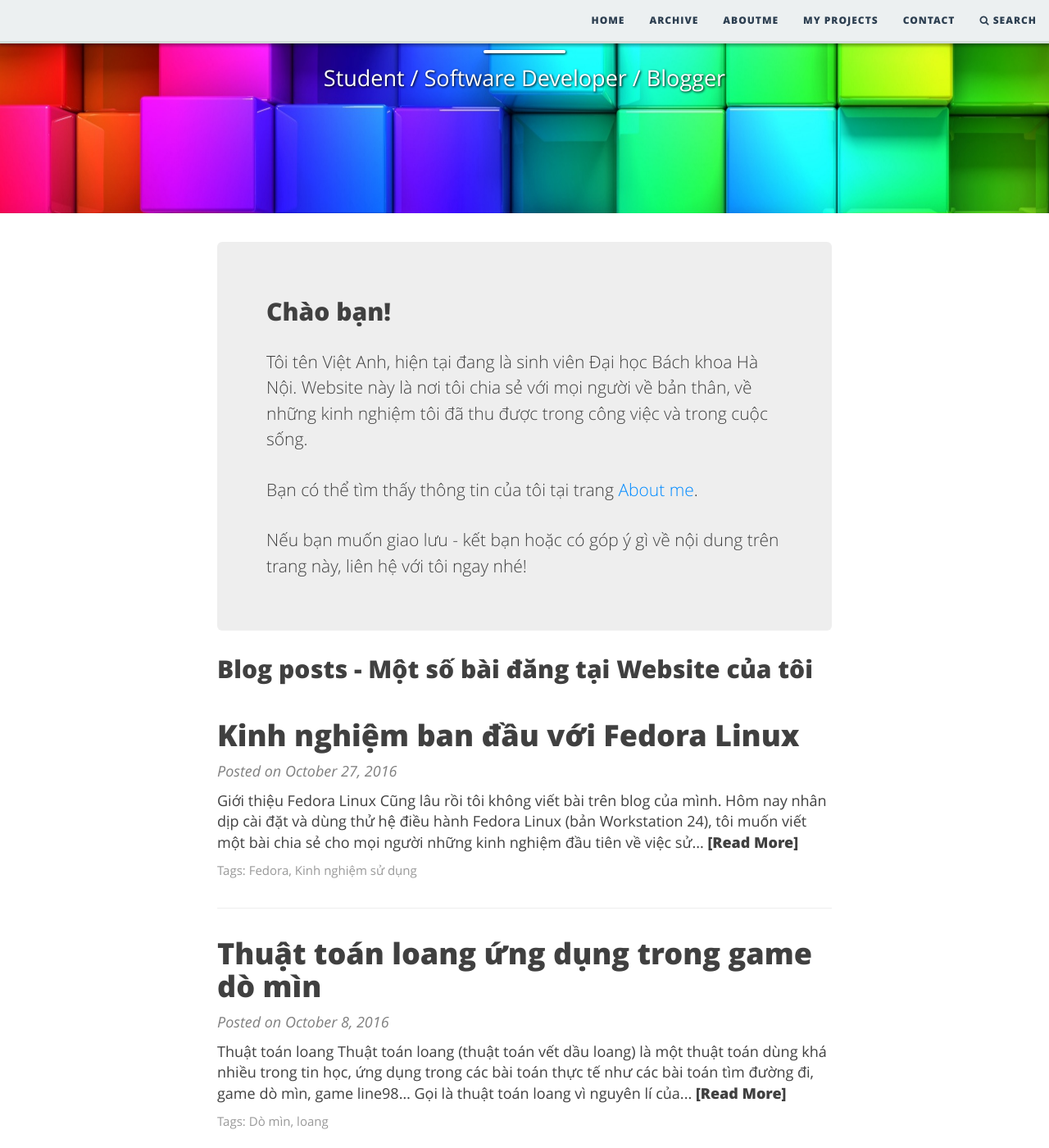
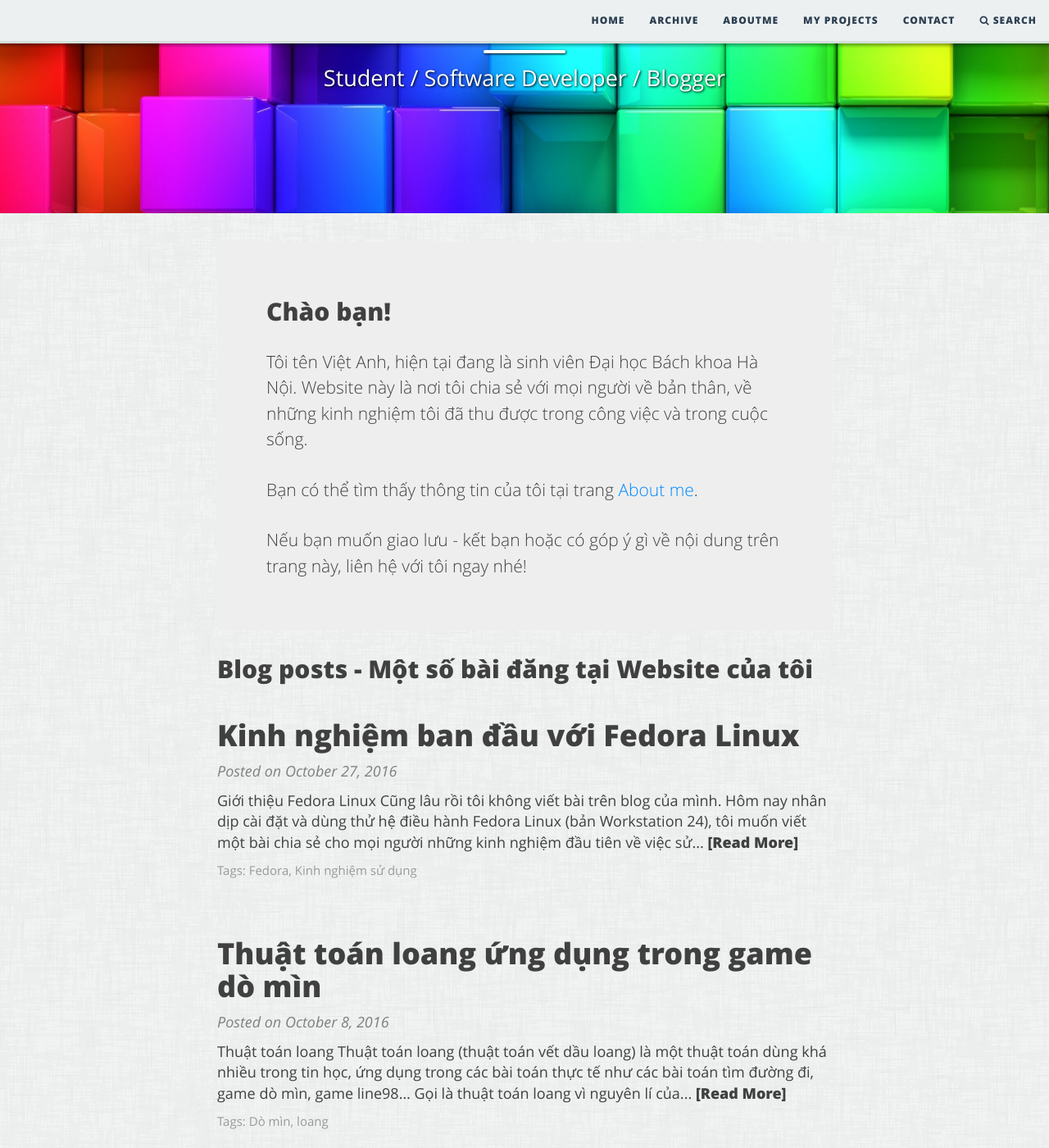
Before and after one commit to diglink/vietanhdev.github.io, a Jekyll site: the page built from index.html, in a window 1280 px wide and 1400 px high, scrolled down 283 px. Shown: the whole window at 82% size. Built offline with Jekyll 4.4.1, drawn with Linux system fonts in a browser that asks for light colours; the list of posts is cut into pages by our own code.

Commit message:
change background

```diff
--- a/css/main.css
+++ b/css/main.css
@@ -16,7 +16,7 @@ body {
   font-size: 18px;
   color: #404040;
   position: relative;
-  background: #FFF;
+  background: url('../files/background/furley-bg.png');
 }
 p {
   line-height: 1.5;
```
Also changed, not shown: files/background/furley-bg.png (added), files/background/light-wool-bg.png (added).
